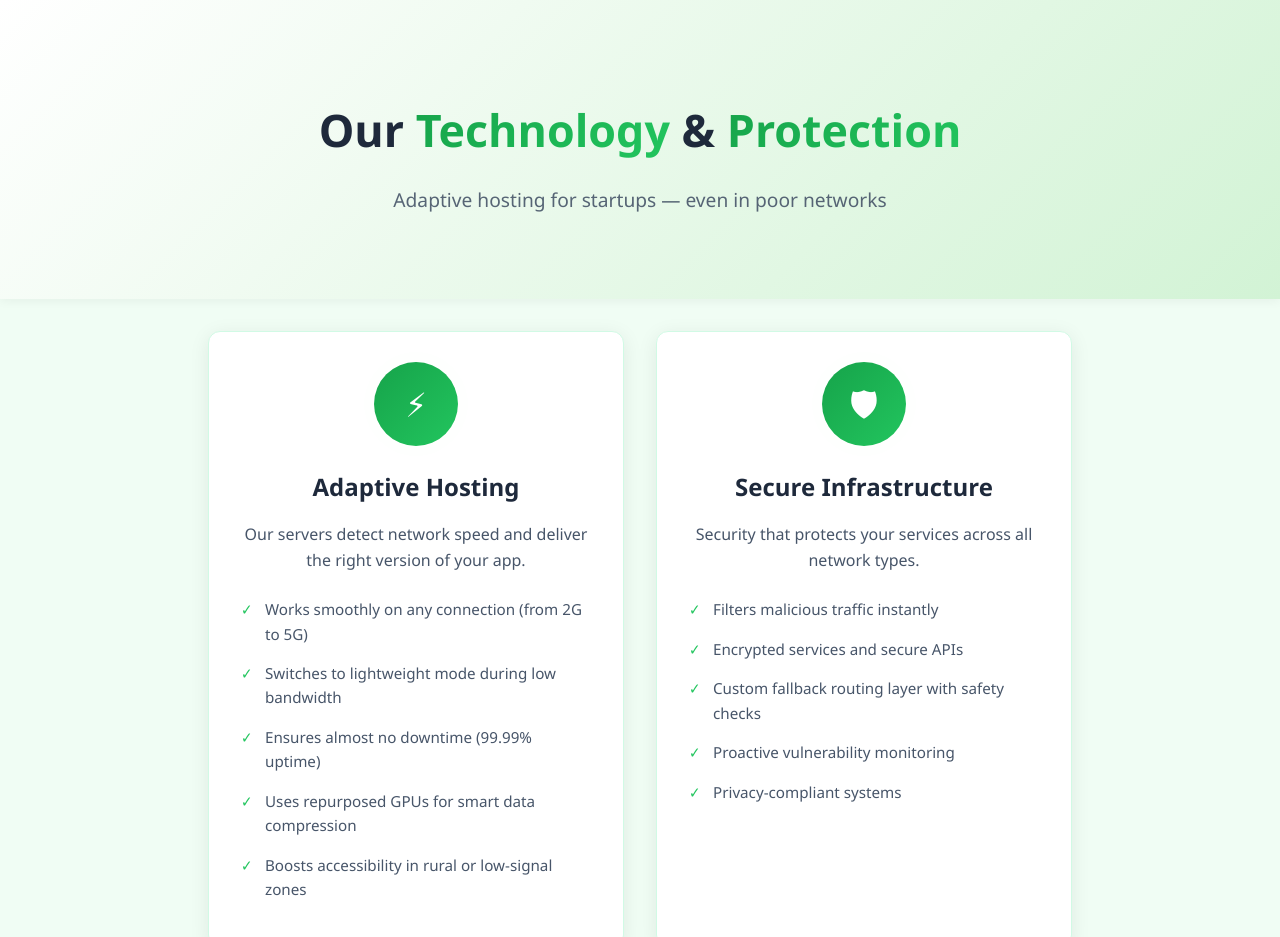
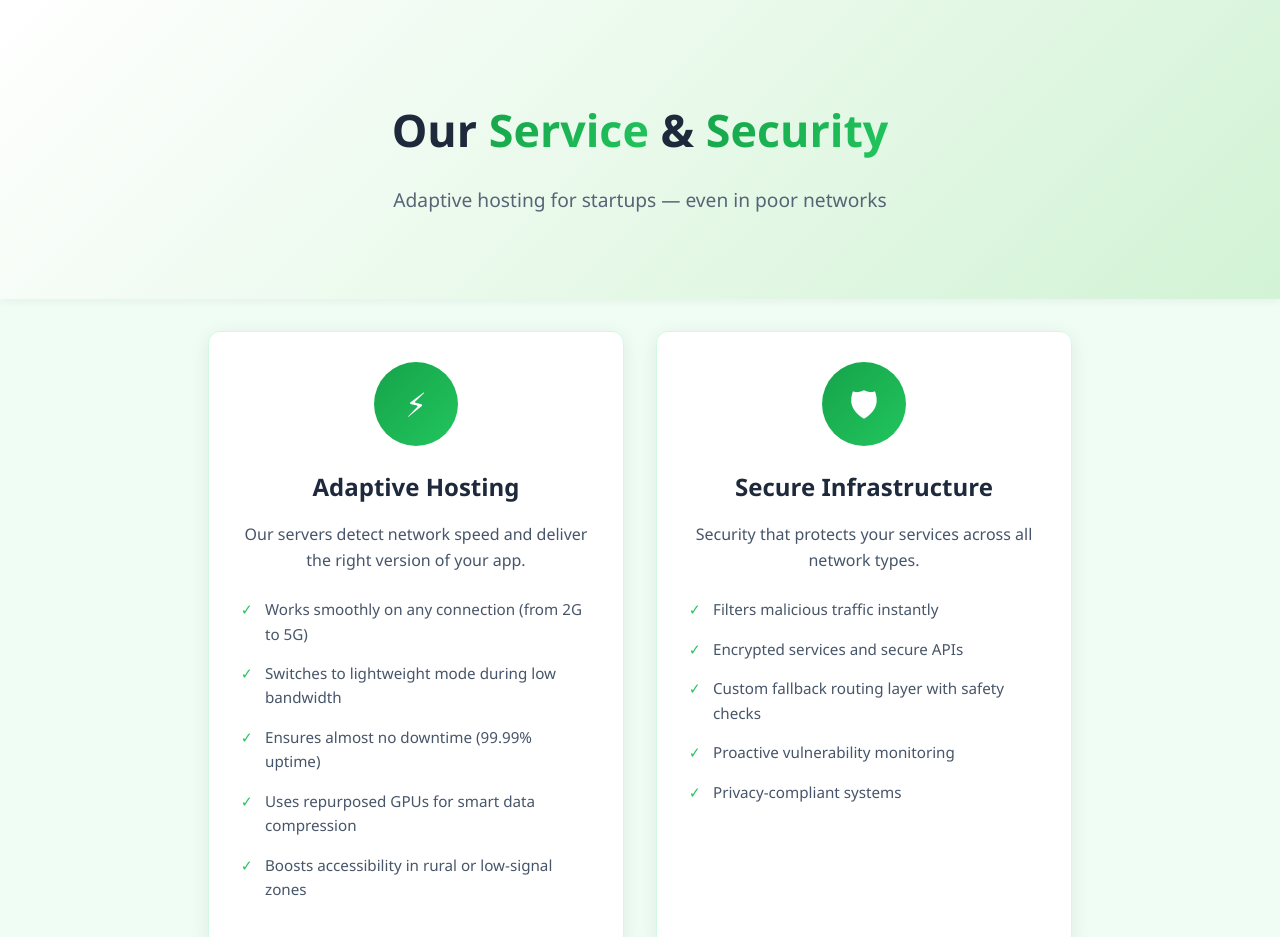
Before and after one commit to Abhinand-arch/Project-phase2, a plain HTML site: page service.html in a window 1280 px wide. Shown: the top 937 px of the page. Drawn offline with Linux system fonts and the light colour scheme.

Commit message:
service.html

```diff
--- a/service.html
+++ b/service.html
@@ -7,8 +7,7 @@
 </head>
 <body>
     <header class="header">
-        <div class="circle"></div>
-        <h1>Our <span>Technology</span> & <span>Protection</span></h1>
+        <h1>Our <span>Service</span> & <span>Security</span></h1>
         <p class="sub">Adaptive hosting for startups — even in poor networks</p>
     </header>
 
```
